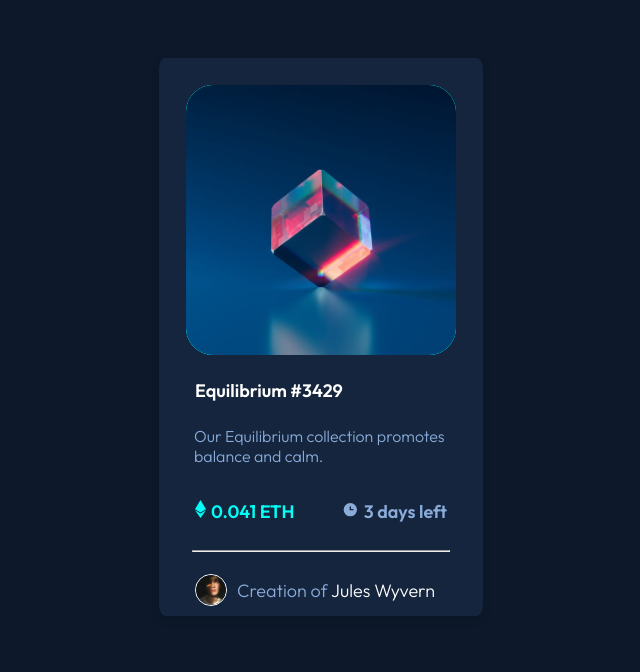
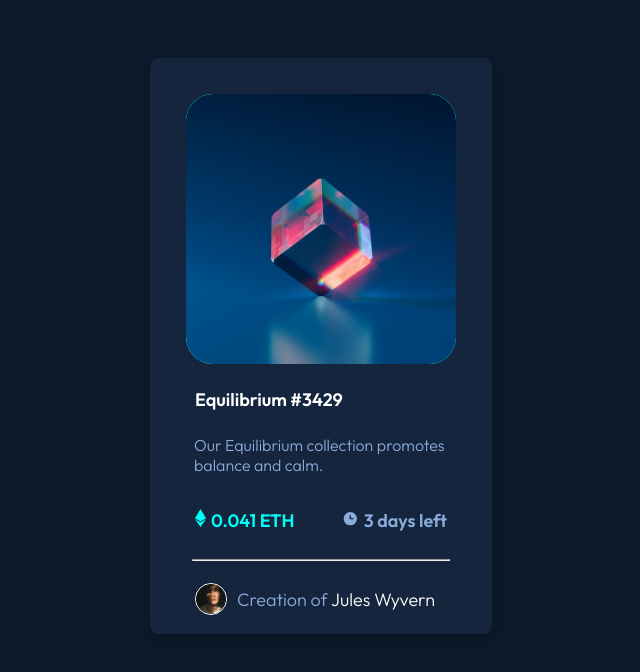
Before and after one commit to ericnbello/nft-preview-card-component, a plain HTML site: page index.html in a window 1280 px wide. Shown: the whole page, without its empty margins (319-959 px from the left). Drawn offline with Linux system fonts and the light colour scheme.

Commit message:
final update

```diff
--- a/styles.css
+++ b/styles.css
@@ -26,7 +26,7 @@ body {
     height: 28em;
     float: none;
     margin-bottom: 10px;
-    padding: 1.5em;
+    padding: 2em;
 }
 
 /* On mouse-over, add a deeper shadow */
```
Also changed, not shown: images/nft-screenshot.jpg (added).
